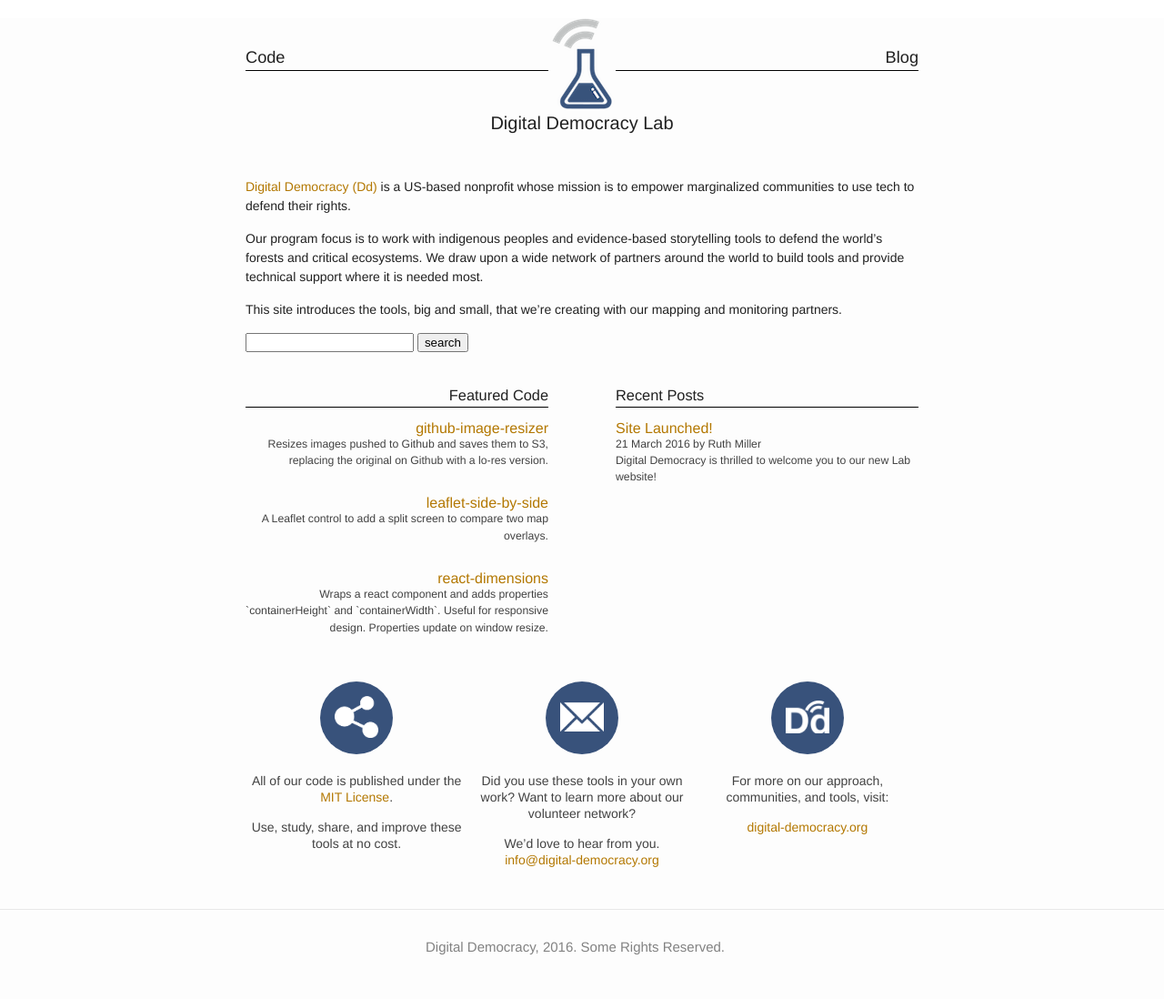
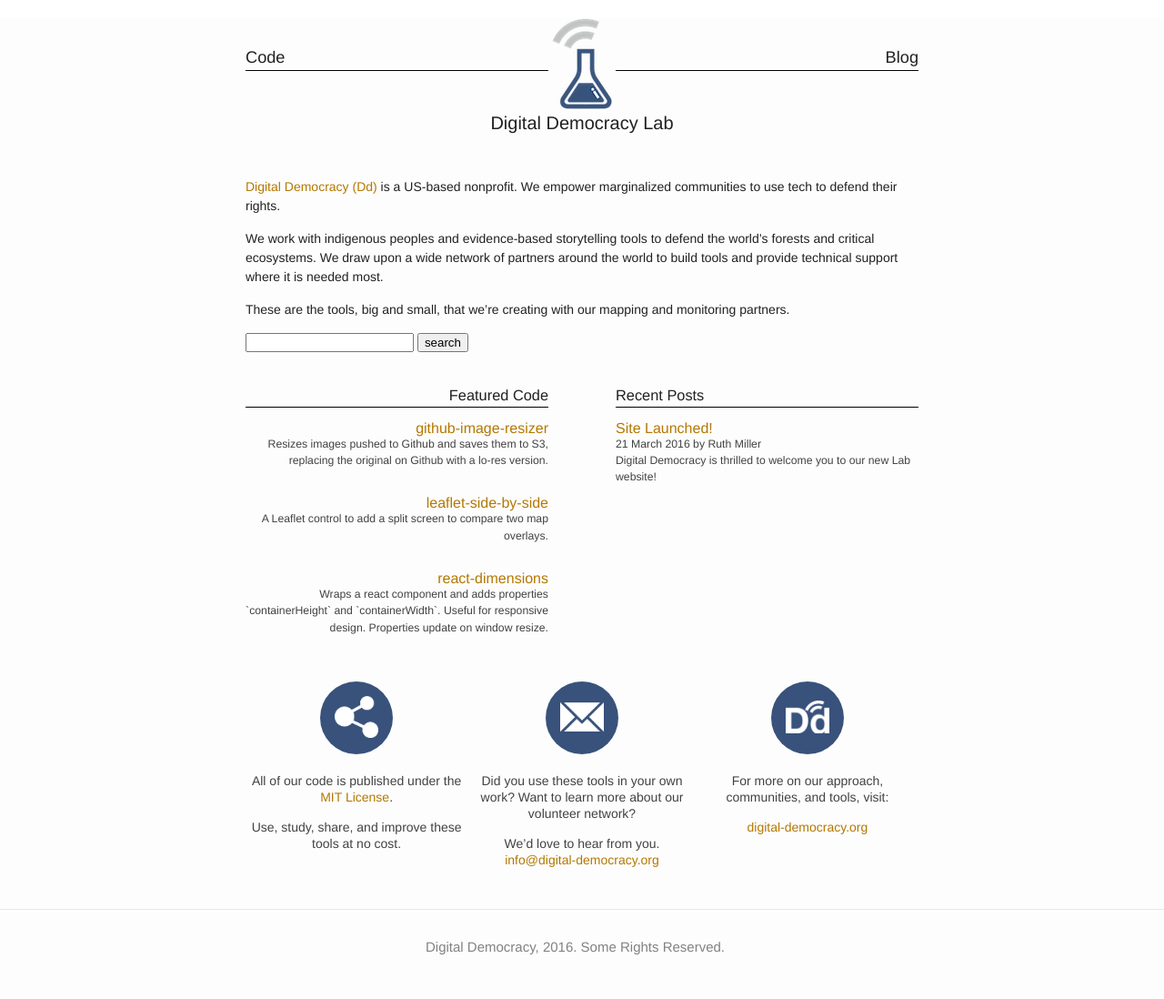
Before and after one commit to digidem/digidem.github.io, a Jekyll site: the page built from index.html, in a window 1280 px wide. Shown: the whole page at 91% size. Built offline with Jekyll 4.4.1, drawn with Linux system fonts in a browser that asks for light colours; nearby versions of some CDN libraries.

Commit message:
Initial edits to main page

```diff
--- a/index.html
+++ b/index.html
@@ -5,11 +5,11 @@
 <div class="home">
 
 <section>
-	<p><a href="http://digital-democracy.org">Digital Democracy (Dd)</a> is a US-based nonprofit whose mission is to empower marginalized communities to use tech to defend their rights.</p>
+	<p><a href="http://digital-democracy.org">Digital Democracy (Dd)</a> is a US-based nonprofit. We empower marginalized communities to use tech to defend their rights.</p>
 
-	<p>Our program focus is to work with indigenous peoples and evidence-based storytelling tools to defend the world’s forests and critical ecosystems. We draw upon a wide network of partners around the world to build tools and provide technical support where it is needed most. </p>
+	<p>We work with indigenous peoples and evidence-based storytelling tools to defend the world’s forests and critical ecosystems. We draw upon a wide network of partners around the world to build tools and provide technical support where it is needed most. </p>
 
-	<p>This site introduces the tools, big and small, that we’re creating with our mapping and monitoring partners.	</p>
+	<p>These are the tools, big and small, that we’re creating with our mapping and monitoring partners.	</p>
 </section>
 
 <form action="get" id="site_search">
```
